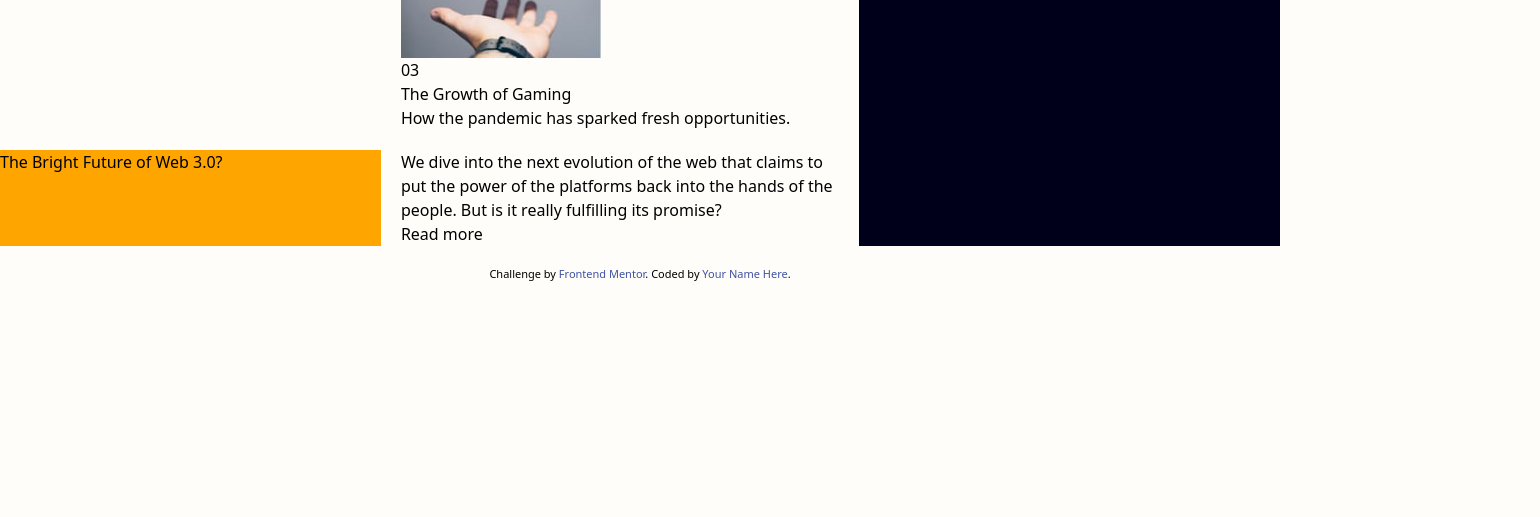
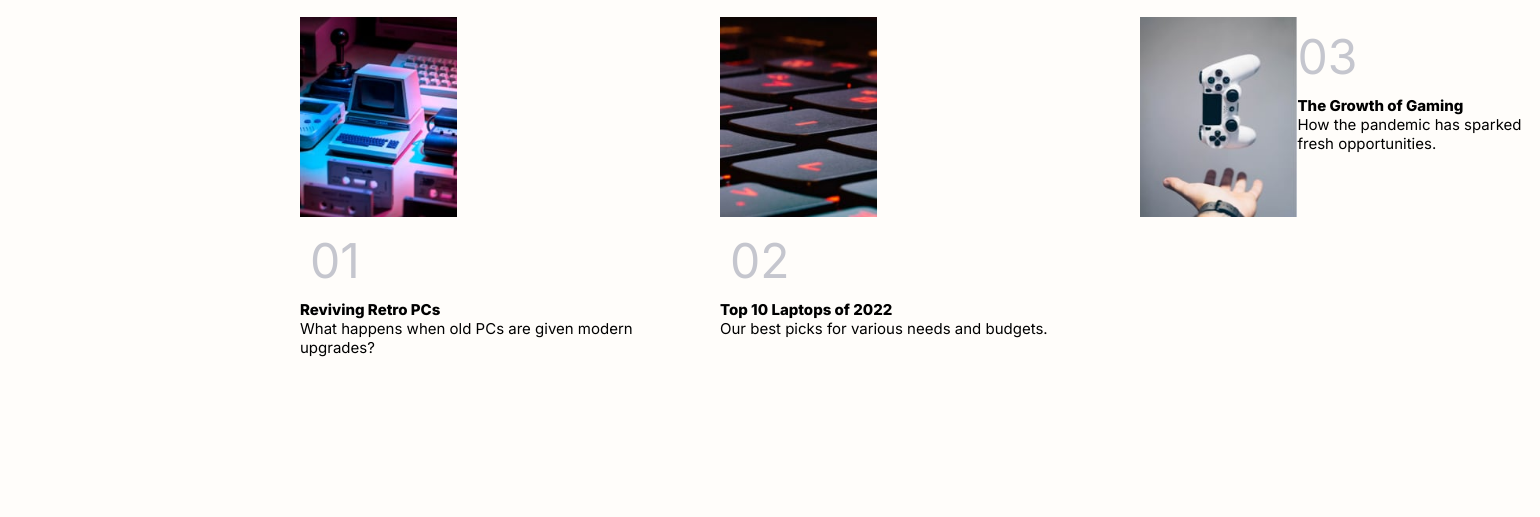
Before and after one commit to Jonee2/FEM-homepage, a plain HTML site: page index.html in a window 1280 px wide. Shown: the part 932-1449 px from the top of the page, 1540 px wide, since content can reach past the window. Before the commit the page ends 1215 px from the top, so only its background shows below. Drawn offline with nearby package versions, Linux system fonts and the light colour scheme.

Commit message:
fixed grid

```diff
--- a/index.html
+++ b/index.html
@@ -3,15 +3,10 @@
 <head>
   <meta charset="UTF-8">
   <meta name="viewport" content="width=device-width, initial-scale=1.0">
-
   <link rel="icon" type="image/png" sizes="32x32" href="./assets/images/favicon-32x32.png">
-
   <title>Frontend Mentor | News homepage</title>
-<script src="https://cdn.tailwindcss.com"></script>
 <link rel="stylesheet" href="styles.css">
 </head>
-
-
 <body>
   <nav>
     <img src="assets/images/logo.svg" alt="logo">
@@ -25,7 +20,7 @@
 </nav>
 <main>
   <div id="blocksdiv">
-    <img height="700" width="700" src="assets/images/image-web-3-desktop.jpg" alt="blocks">
+    <img height="400" width="800" src="assets/images/image-web-3-desktop.jpg" alt="blocks">
   </div>
   <div class="h1div">
     <h1>The Bright Future of Web 3.0?</h1>
@@ -46,29 +41,24 @@
   <p class="parawhite">Private funding by VC firms is down 50% YOY. We take a look at what that means.</p></li>
 </ul>
 </div>
-<div class="articlesdiv">
-  <img src="assets/images/image-retro-pcs.jpg">
-  <div>
+  <div class="articlegrid">
+  <img height="200" src="assets/images/image-retro-pcs.jpg">
   <p class="articlenumber">01</p>
   <p class="articletitle">Reviving Retro PCs</p>
   <p class="articlepara">What happens when old PCs are given modern upgrades?</p>
   </div>
-  <div>
-  <img src="assets/images/image-top-laptops.jpg">
+  <div class="articlegrid2">
+  <img height="200" src="assets/images/image-top-laptops.jpg">
   <p class="articlenumber">02</p>
   <p class="articletitle">Top 10 Laptops of 2022</p>
   <p class="articlepara">Our best picks for various needs and budgets.</p>
-  </div><div>
-  <img src="assets/images/image-gaming-growth.jpg">
+  </div>
+  <div class="articlegrid3">
+  <img height="200" src="assets/images/image-gaming-growth.jpg">
   <p class="articlenumber">03</p>
   <p class="articletitle">The Growth of Gaming</p>
   <p class="articlepara">How the pandemic has sparked fresh opportunities.</p>
-  </div>
 </div>
 </main>
-  <div class="attribution">
-    Challenge by <a href="https://www.frontendmentor.io?ref=challenge" target="_blank">Frontend Mentor</a>.
-    Coded by <a href="#">Your Name Here</a>.
-  </div>
 </body>
 </html>
--- a/styles.css
+++ b/styles.css
@@ -1,3 +1,5 @@
+@import url('https://fonts.googleapis.com/css2?family=Inter:wght@100..900&display=swap');
+
 .attribution {
     font-size: 11px;
     text-align: center;
@@ -8,8 +10,9 @@
 }
 body{
     background-color: hsl(36, 100%, 99%);
-    height: 100vh;
-    margin: 100px;
+    margin: 100px 300px;
+    font-family: "Inter", sans-serif;
+    font-size: 15px;
 }
 nav{
     display: flex;
@@ -29,31 +32,67 @@ nav img{
 }
 main{
     display: grid;
-    grid-template-columns: auto auto auto;
-    grid-template-rows: auto auto auto;
+    grid-template-columns: 400px 400px 400px;
+    grid-template-rows: 400px 300px 400px;
     gap: 20px;
 }
-.blocksdiv{
-grid-area: 1 / 1 / 1/ span 2;
-background-color: blue;
+
+#blocksdiv{
+grid-area: 1 / 1 / 1 / span 2;
 }
 .buttondiv{
+text-wrap:wrap;
 grid-area: 2 / 2 / 2 / 2;
+line-height: 2;
+font-weight: 300;
+}
+.buttondiv button{
+    font-size: 20px;
+    color: white;
+    border: 0;
+    padding:20px 50px;
+    margin-top: 50px;
+
 }
 .newdiv{
     background-color: hsl(240, 100%, 5%);
     color: hsl(36, 100%, 99%);
     grid-area: 1 / 3 / span 2 / 3;
 }
+.newdiv ul{
+    list-style: none;
+}
 .h1div{
     grid-area: 2 / 1 / 2 / 1;
-    background-color: orange;
+    font-size: 24px;
+    margin: 0;
 }
-.articlediv{
-    display: inline-block;
-    grid-area: 3 / 1 / 3/ span 3;
+.articlegrid, .articlegrid2, .articlegrid3 img{
+    float: left;
+}
+.articlegrid{
+    grid-area: 3 / 1 / 3/ 1;
+}
+.articlegrid2{
+    grid-area: 3 / 2 / 3/ 2;
+}
+.articlegrid3{
+    grid-area: 3 / 3 / 3/ 3;
+}
+.articlenumber{
+    color: hsl(233, 8%, 79%);
+    font-size: 3rem;
+    margin: 10px;
+}
+.articletitle{
+    font-weight: 800;
+    margin: 0;
+}
+.articlepara{
+    text-wrap: wrap;
+    margin: 0;
 }
 button{
     background-color: hsl(5, 85%, 63%);
-    padding: 20px 0px ;
+    padding: 20px 0px;
 }
```
